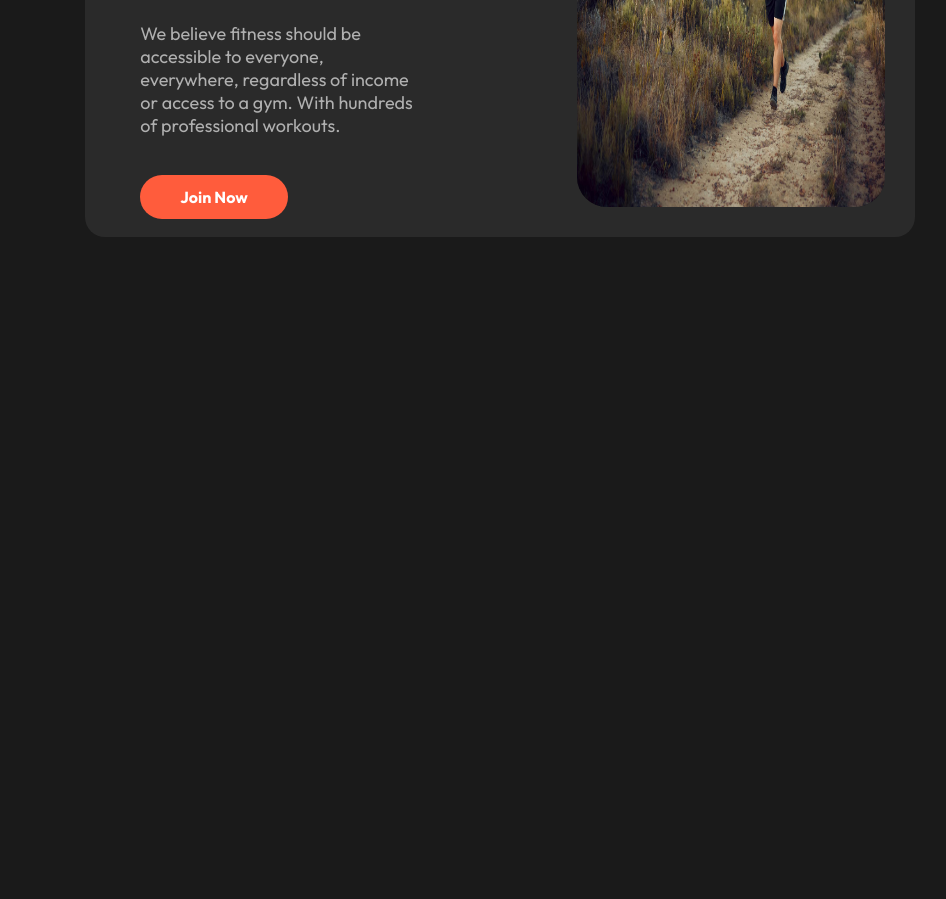
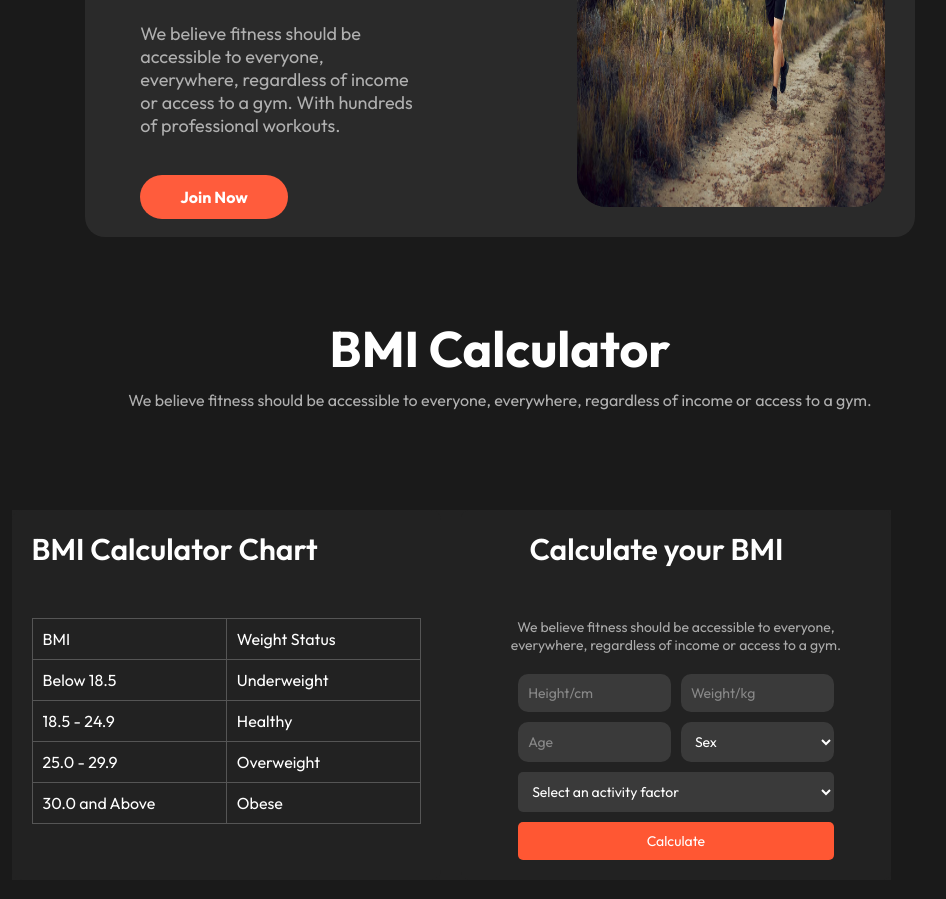
Before and after one commit to Shahadath049/B10--Assignment-2, a plain HTML site: page index.html in a window 1280 px wide. Shown: the part 1447-2346 px from the top of the page, without its empty margins (140-1086 px from the left). Before the commit the page ends 1684 px from the top, so only its background shows below. Drawn offline with Linux system fonts and the light colour scheme.

Commit message:
bmi calculator added

```diff
--- a/index.html
+++ b/index.html
@@ -87,6 +87,116 @@
         <img src="./images/run.jpg" alt="Running Image">
     <!-- </div> -->
 </section>
+<!-- <section class="exercises-section">
+  <h2 class="section-heading">Trainings and Exercises</h2>
+  <p class="section-subheading">We believe fitness should be accessible to everyone, everywhere, regardless of income or access to a gym.</p>
+  <div class="exercise-grid">
+      <div class="exercise-item">
+          <img src="https://via.placeholder.com/300" alt="Exercise 1">
+          <div class="exercise-overlay">Lorem Ipsum</div>
+      </div>
+      <div class="exercise-item">
+          <img src="https://via.placeholder.com/300" alt="Exercise 2">
+          <div class="exercise-overlay">Leg Press: Works the quadriceps and glutes</div>
+      </div>
+      <div class="exercise-item">
+          <img src="https://via.placeholder.com/300" alt="Exercise 3">
+          <div class="exercise-overlay">Leg Press: Works the quadriceps and glutes</div>
+      </div>
+      <div class="exercise-item">
+          <img src="https://via.placeholder.com/300" alt="Exercise 4">
+          <div class="exercise-overlay">Leg Press: Works the quadriceps and glutes</div>
+      </div>
+      <div class="exercise-item">
+          <img src="https://via.placeholder.com/300" alt="Exercise 5">
+          <div class="exercise-overlay">Leg Press: Works the quadriceps and glutes</div>
+      </div>
+      <div class="exercise-item">
+          <img src="https://via.placeholder.com/300" alt="Exercise 6">
+          <div class="exercise-overlay">Leg Press: Works the quadriceps and glutes</div>
+      </div>
+  </div>
+</section> -->
+
+
+    <!-- BMI Calculator Section -->
+    <section class="bmi-section">
+      <h2 class="section-heading">BMI Calculator</h2>
+      <p class="section-subheading">We believe fitness should be accessible to everyone, everywhere, regardless of income or access to a gym.</p>
+      <div class="bmi-content">
+          <div class="bmi-chart">
+              <h3>BMI Calculator Chart</h3>
+              <table>
+                  <tr>
+                      <th>BMI</th>
+                      <th>Weight Status</th>
+                  </tr>
+                  <tr>
+                      <td>Below 18.5</td>
+                      <td>Underweight</td>
+                  </tr>
+                  <tr>
+                      <td>18.5 - 24.9</td>
+                      <td>Healthy</td>
+                  </tr>
+                  <tr>
+                      <td>25.0 - 29.9</td>
+                      <td>Overweight</td>
+                  </tr>
+                  <tr>
+                      <td>30.0 and Above</td>
+                      <td>Obese</td>
+                  </tr>
+              </table>
+          </div>
+          <!-- <div class="bmi-calculator">
+              <h3>Calculate your BMI</h3>
+              <input type="text" placeholder="Height/cm">
+              <input type="text" placeholder="Weight/kg">
+              <input type="text" placeholder="Age">
+              <select>
+                  <option value="" disabled selected>Sex</option>
+                  <option value="male">Male</option>
+                  <option value="female">Female</option>
+              </select>
+              <select>
+                  <option value="" disabled selected>Select an activity factor</option>
+                  <option value="low">Low Activity</option>
+                  <option value="medium">Moderate Activity</option>
+                  <option value="high">High Activity</option>
+              </select>
+              <button class="calculate-button">Calculate</button>
+          </div> -->
+          <div class="bmi-calculator">
+            <h2>Calculate your BMI</h2>
+            <p>We believe fitness should be accessible to everyone, everywhere, regardless of income or access to a gym.</p>
+            <form>
+                <div class="row">
+                    <input type="text" placeholder="Height/cm">
+                    <input type="text" placeholder="Weight/kg">
+                </div>
+                <div class="row">
+                    <input type="text" placeholder="Age">
+                    <select>
+                        <option value="" disabled selected>Sex</option>
+                        <option value="male">Male</option>
+                        <option value="female">Female</option>
+                    </select>
+                </div>
+                <select class="full-width">
+                    <option value="" disabled selected>Select an activity factor</option>
+                    <option value="sedentary">Sedentary</option>
+                    <option value="light">Light Activity</option>
+                    <option value="moderate">Moderate Activity</option>
+                    <option value="active">Very Active</option>
+                </select>
+                <button type="button">Calculate</button>
+            </form>
+        </div>
+      </div>
+  </section>
+
+
 
 
   </body>
--- a/style.css
+++ b/style.css
@@ -289,7 +289,7 @@ section {
 }
 
 
- /* Trainings and Exercises Section */
+ /* Trainings and Exercises Section
  .exercises-section {
   width: 100%;
   max-width: 1200px;
@@ -340,79 +340,136 @@ section {
 
 .exercise-item:hover .exercise-overlay {
   opacity: 1;
-}
+} */
 
 /* BMI Calculator Section */
 .bmi-section {
+
   width: 100%;
   max-width: 1200px;
   text-align: center;
   margin-top: 50px;
   padding: 30px;
-  background-color: #2a2a2a;
   border-radius: 10px;
 }
 
 .bmi-content {
+  margin: 100px 0px;
+  background-color: #222222;
   display: flex;
   justify-content: space-between;
   gap: 20px;
-  flex-wrap: wrap;
 }
 
 /* BMI Calculator Chart */
 .bmi-chart {
-  width: 100%;
-  max-width: 400px;
-  background-color: #333;
+  background-color: #222222;
+  width: 50%;
+  /* max-width: 400px; */
+
   padding: 20px;
   border-radius: 10px;
   color: #fff;
 }
 
+.bmi-chart h3 {
+  background-color: #222222;
+  font-size: 30px;
+  font-weight: 600;
+  margin-bottom: 50px;
+  margin-left: 0;
+  text-align: left;
+
+}
+
 .bmi-chart table {
+  background-color: #222222;
   width: 100%;
   border-collapse: collapse;
 }
 
 .bmi-chart th, .bmi-chart td {
+  background-color: #222222;
   padding: 10px;
+  width: 50%;
   border: 1px solid #555;
   text-align: left;
 }
 
-/* BMI Calculator Form */
+
 .bmi-calculator {
-  width: 100%;
-  max-width: 400px;
+  text-align: center;
+  background-color: #222222;
   padding: 20px;
-  border-radius: 10px;
-  background-color: #333;
+  border-radius: 8px;
+  width: 50%;
+
 }
 
-.bmi-calculator input, .bmi-calculator select {
-  width: 100%;
-  padding: 10px;
-  margin-bottom: 10px;
-  border-radius: 5px;
-  border: none;
-  background-color: #555;
+.bmi-calculator h2 {
   color: #fff;
+  font-size: 30px;
+  font-weight: 600;
+  margin-bottom: 50px;
+  margin-left: 0;
+  text-align: center;
+  background-color: #222222;
 }
 
-.calculate-button {
-  width: 100%;
-  padding: 12px;
-  background-color: #ff5c3c;
+.bmi-calculator p {
+  font-size: 14px;
+  color: #aaa;
+  margin-bottom: 20px;
+  background-color: #222222;
+}
+
+form {
+  display: flex;
+  flex-direction: column;
+  gap: 10px;
+  background-color: #222222;
+}
+
+.row {
+  display: flex;
+  gap: 10px;
+  background-color: #222222;
+}
+
+.row input[type="text"],
+.row select {
+  width: 50%;
+  padding: 10px;
+  background-color: #3a3a3a;
+  border: none;
+  border-radius: 10px;
   color: #fff;
-  font-weight: bold;
-  text-align: center;
+  font-size: 14px;
+}
+
+input::placeholder {
+  color: #888;
+}
+
+.full-width {
+  padding: 10px;
+  background-color: #3a3a3a;
   border: none;
   border-radius: 5px;
+  color: #fff;
+  font-size: 14px;
+
+}
+form button {
+  padding: 10px;
+  background-color: #ff5733;
+  color: #fff;
+  border: none;
+  border-radius: 5px;
+  font-size: 14px;
   cursor: pointer;
-  transition: background-color 0.3s;
 }
 
-.calculate-button:hover {
-  background-color: #e04d35;
+form button:hover {
+  background-color: #ff4a1f;
 }
```
